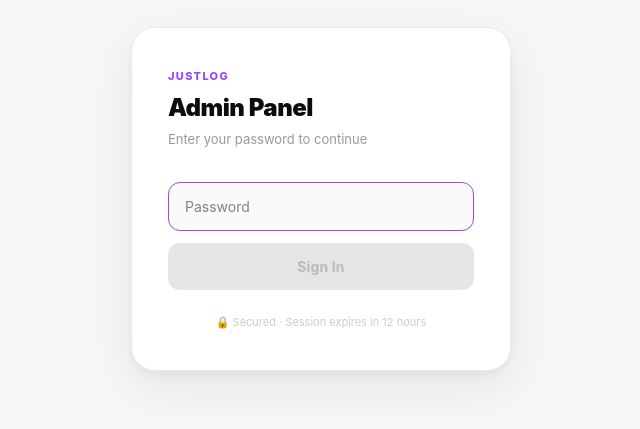
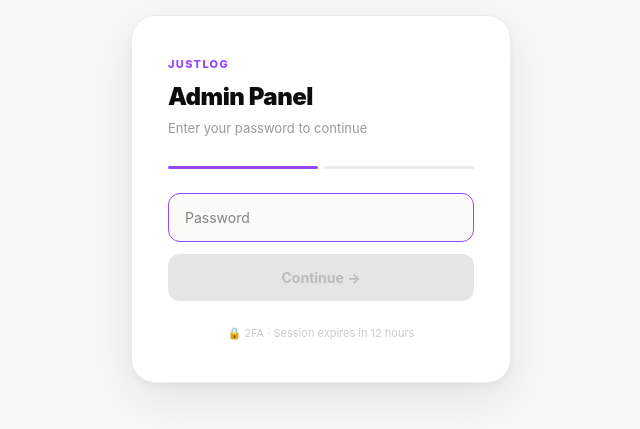
Before and after one commit to pavanjaya/justlog-admin, a Next.js app: page /login in a window 1280 px wide. Shown: the part 201-630 px from the top of the page, without its empty margins (319-959 px from the left). Built offline with nearby package versions, Linux system fonts and the light colour scheme.

Commit message:
Add 2FA: password + email OTP login via Resend

```diff
--- /dev/null
+++ b/app/api/auth/send-otp/route.ts
@@ -0,0 +1,56 @@
+import { NextRequest, NextResponse } from "next/server";
+import { checkRateLimit } from "@/lib/rateLimit";
+import { adminClient } from "@/lib/supabase";
+import { Resend } from "resend";
+
+const ADMIN_EMAIL = "jangidpavan@gmail.com";
+
+export async function POST(req: NextRequest) {
+  const ip = req.headers.get("x-forwarded-for")?.split(",")[0]?.trim() ?? "unknown";
+
+  const rate = checkRateLimit(ip);
+  if (!rate.allowed) {
+    const minutes = Math.ceil(rate.retryAfterMs / 60000);
+    return NextResponse.json({ error: `Too many attempts. Try again in ${minutes} minute${minutes !== 1 ? "s" : ""}.` }, { status: 429 });
+  }
+
+  const { password } = await req.json();
+  if (password !== process.env.ADMIN_PASSWORD) {
+    return NextResponse.json(
+      { error: `Wrong password. ${rate.remaining} attempt${rate.remaining !== 1 ? "s" : ""} remaining.` },
+      { status: 401 }
+    );
+  }
+
+  // Generate 6-digit OTP
+  const otp = Math.floor(100000 + Math.random() * 900000).toString();
+  const expiresAt = new Date(Date.now() + 5 * 60 * 1000).toISOString(); // 5 minutes
+
+  // Store OTP in Supabase
+  const db = adminClient();
+  await db.from("admin_otps").delete().eq("email", ADMIN_EMAIL); // clear old ones
+  await db.from("admin_otps").insert({ email: ADMIN_EMAIL, otp, expires_at: expiresAt });
+
+  // Send email via Resend
+  const resend = new Resend(process.env.RESEND_API_KEY);
+  const { error } = await resend.emails.send({
+    from: "Justlog Admin <noreply@justlog.live>",
+    to: ADMIN_EMAIL,
+    subject: `Your admin login code: ${otp}`,
+    html: `
+      <div style="font-family: -apple-system, sans-serif; max-width: 400px; margin: 0 auto; padding: 40px 24px;">
+        <div style="font-size: 11px; font-weight: 800; color: #9748FF; letter-spacing: 0.1em; text-transform: uppercase; margin-bottom: 8px;">Justlog Admin</div>
+        <h1 style="font-size: 24px; font-weight: 900; color: #0d0d0d; margin: 0 0 8px;">Login Code</h1>
+        <p style="font-size: 14px; color: #666; margin: 0 0 32px;">Use this code to complete your admin login. It expires in 5 minutes.</p>
+        <div style="background: #F3F0FF; border-radius: 16px; padding: 24px; text-align: center; margin-bottom: 24px;">
+          <span style="font-size: 40px; font-weight: 900; color: #7C3AED; letter-spacing: 8px;">${otp}</span>
+        </div>
+        <p style="font-size: 12px; color: #bbb;">If you didn't request this, someone has your admin password. Change it immediately.</p>
+      </div>
+    `,
+  });
+
+  if (error) return NextResponse.json({ error: "Failed to send OTP email" }, { status: 500 });
+
+  return NextResponse.json({ ok: true });
+}
--- /dev/null
+++ b/app/api/auth/verify-otp/route.ts
@@ -0,0 +1,48 @@
+import { NextRequest, NextResponse } from "next/server";
+import { adminClient } from "@/lib/supabase";
+import { resetRateLimit } from "@/lib/rateLimit";
+
+const ADMIN_EMAIL = "jangidpavan@gmail.com";
+
+export async function POST(req: NextRequest) {
+  const ip = req.headers.get("x-forwarded-for")?.split(",")[0]?.trim() ?? "unknown";
+  const { otp } = await req.json();
+
+  const db = adminClient();
+  const { data } = await db
+    .from("admin_otps")
+    .select("*")
+    .eq("email", ADMIN_EMAIL)
+    .single();
+
+  if (!data) {
+    return NextResponse.json({ error: "No OTP found. Request a new one." }, { status: 401 });
+  }
+
+  if (new Date(data.expires_at) < new Date()) {
+    await db.from("admin_otps").delete().eq("email", ADMIN_EMAIL);
+    return NextResponse.json({ error: "OTP expired. Request a new one." }, { status: 401 });
+  }
+
+  if (data.otp !== otp) {
+    return NextResponse.json({ error: "Incorrect code. Try again." }, { status: 401 });
+  }
+
+  // Valid — clean up OTP and set session cookie
+  await db.from("admin_otps").delete().eq("email", ADMIN_EMAIL);
+  resetRateLimit(ip);
+
+  // Log successful login
+  try {
+    await db.from("admin_login_logs").insert({ ip, email: ADMIN_EMAIL, success: true });
+  } catch {}
+
+  const res = NextResponse.json({ ok: true });
+  res.cookies.set("admin-token", process.env.ADMIN_PASSWORD!, {
+    httpOnly: true,
+    secure: true,
+    sameSite: "lax",
+    maxAge: 60 * 60 * 12, // 12 hours
+  });
+  return res;
+}
--- a/app/login/page.tsx
+++ b/app/login/page.tsx
@@ -1,25 +1,55 @@
 "use client";
 import { useState } from "react";
 
+type Step = "password" | "otp";
+
 export default function LoginPage() {
+  const [step, setStep] = useState<Step>("password");
   const [password, setPassword] = useState("");
+  const [otp, setOtp] = useState("");
   const [loading, setLoading] = useState(false);
   const [error, setError] = useState("");
 
-  async function handleLogin() {
+  async function handlePassword() {
     setLoading(true); setError("");
-    const res = await fetch("/api/auth/login", {
+    const res = await fetch("/api/auth/send-otp", {
       method: "POST",
       headers: { "Content-Type": "application/json" },
       body: JSON.stringify({ password }),
     });
+    const data = await res.json().catch(() => ({}));
+    if (res.ok) {
+      setStep("otp");
+    } else {
+      setError(data.error ?? "Wrong password");
+    }
+    setLoading(false);
+  }
+
+  async function handleOtp() {
+    setLoading(true); setError("");
+    const res = await fetch("/api/auth/verify-otp", {
+      method: "POST",
+      headers: { "Content-Type": "application/json" },
+      body: JSON.stringify({ otp }),
+    });
+    const data = await res.json().catch(() => ({}));
     if (res.ok) {
       window.location.href = "/";
     } else {
-      const data = await res.json().catch(() => ({}));
-      setError(data.error ?? "Wrong password");
+      setError(data.error ?? "Invalid code");
       setLoading(false);
     }
+  }
+
+  async function resendOtp() {
+    setError("");
+    setOtp("");
+    await fetch("/api/auth/send-otp", {
+      method: "POST",
+      headers: { "Content-Type": "application/json" },
+      body: JSON.stringify({ password }),
+    });
   }
 
   return (
@@ -34,68 +64,122 @@ export default function LoginPage() {
         border: "1px solid #EBEBEB",
       }}>
         {/* Logo */}
-        <div style={{ marginBottom: 32 }}>
+        <div style={{ marginBottom: 28 }}>
           <div style={{ fontSize: 11, fontWeight: 800, color: "#9748FF", letterSpacing: "0.12em", textTransform: "uppercase", marginBottom: 6 }}>
             Justlog
           </div>
           <h1 style={{ fontSize: 24, fontWeight: 900, color: "#0d0d0d", letterSpacing: "-0.5px", marginBottom: 4 }}>
             Admin Panel
           </h1>
-          <p style={{ fontSize: 13, color: "#999" }}>Enter your password to continue</p>
+          <p style={{ fontSize: 13, color: "#999" }}>
+            {step === "password" ? "Enter your password to continue" : "Check your email for the 6-digit code"}
+          </p>
         </div>
 
-        {/* Input */}
-        <div style={{ marginBottom: 12 }}>
+        {/* Step indicator */}
+        <div style={{ display: "flex", gap: 6, marginBottom: 24 }}>
+          {(["password", "otp"] as Step[]).map((s, i) => (
+            <div key={s} style={{
+              flex: 1, height: 3, borderRadius: 2,
+              background: step === "otp" ? "#9748FF" : i === 0 ? "#9748FF" : "#EBEBEB",
+              transition: "background 0.3s",
+            }} />
+          ))}
+        </div>
+
+        {step === "password" ? (
+          <>
             <input
               type="password"
               placeholder="Password"
               value={password}
               onChange={e => setPassword(e.target.value)}
-            onKeyDown={e => e.key === "Enter" && !loading && password && handleLogin()}
+              onKeyDown={e => e.key === "Enter" && !loading && password && handlePassword()}
               autoFocus
               style={{
-              width: "100%", padding: "13px 16px",
+                width: "100%", padding: "13px 16px", marginBottom: 12,
                 border: "1.5px solid #EBEBEB", borderRadius: 12,
                 fontSize: 14, color: "#0d0d0d", background: "#FAFAF9",
                 outline: "none", boxSizing: "border-box",
-              transition: "border-color 0.15s",
               }}
               onFocus={e => (e.currentTarget.style.borderColor = "#9748FF")}
               onBlur={e => (e.currentTarget.style.borderColor = "#EBEBEB")}
             />
+            {error && <ErrorBox message={error} />}
+            <button onClick={handlePassword} disabled={loading || !password} style={btnStyle(!!password && !loading)}>
+              {loading ? "Sending code…" : "Continue →"}
+            </button>
+          </>
+        ) : (
+          <>
+            <div style={{ background: "#F3F0FF", borderRadius: 12, padding: "12px 16px", marginBottom: 16, fontSize: 13, color: "#7C3AED" }}>
+              Code sent to <strong>jangidpavan@gmail.com</strong> · expires in 5 min
             </div>
+            <input
+              type="text"
+              inputMode="numeric"
+              placeholder="000000"
+              maxLength={6}
+              value={otp}
+              onChange={e => setOtp(e.target.value.replace(/\D/g, ""))}
+              onKeyDown={e => e.key === "Enter" && !loading && otp.length === 6 && handleOtp()}
+              autoFocus
+              style={{
+                width: "100%", padding: "13px 16px", marginBottom: 12,
+                border: "1.5px solid #EBEBEB", borderRadius: 12,
+                fontSize: 24, fontWeight: 800, color: "#0d0d0d", background: "#FAFAF9",
+                outline: "none", boxSizing: "border-box", letterSpacing: 8, textAlign: "center",
+              }}
+              onFocus={e => (e.currentTarget.style.borderColor = "#9748FF")}
+              onBlur={e => (e.currentTarget.style.borderColor = "#EBEBEB")}
+            />
+            {error && <ErrorBox message={error} />}
+            <button onClick={handleOtp} disabled={loading || otp.length !== 6} style={btnStyle(otp.length === 6 && !loading)}>
+              {loading ? "Verifying…" : "Sign In"}
+            </button>
+            <div style={{ display: "flex", justifyContent: "space-between", marginTop: 14 }}>
+              <button onClick={() => { setStep("password"); setError(""); setOtp(""); }} style={linkStyle}>
+                ← Back
+              </button>
+              <button onClick={resendOtp} style={linkStyle}>
+                Resend code
+              </button>
+            </div>
+          </>
+        )}
 
-        {/* Error */}
-        {error && (
+        <p style={{ fontSize: 11, color: "#ccc", textAlign: "center", marginTop: 24 }}>
+          🔒 2FA · Session expires in 12 hours
+        </p>
+      </div>
+    </div>
+  );
+}
+
+function ErrorBox({ message }: { message: string }) {
+  return (
     <div style={{
       background: "#FEF2F2", border: "1px solid #FEE2E2",
       borderRadius: 10, padding: "10px 14px", marginBottom: 12,
       fontSize: 12, fontWeight: 600, color: "#DC2626",
     }}>
-            {error}
-          </div>
-        )}
-
-        {/* Button */}
-        <button
-          onClick={handleLogin}
-          disabled={loading || !password}
-          style={{
-            width: "100%", padding: "13px 0", borderRadius: 12, border: "none",
-            background: password && !loading ? "#9748FF" : "#E5E5E5",
-            color: password && !loading ? "#fff" : "#bbb",
-            fontSize: 14, fontWeight: 700, cursor: password && !loading ? "pointer" : "not-allowed",
-            transition: "all 0.15s", letterSpacing: "0.01em",
-          }}
-        >
-          {loading ? "Signing in…" : "Sign In"}
-        </button>
-
-        {/* Footer */}
-        <p style={{ fontSize: 11, color: "#ccc", textAlign: "center", marginTop: 24 }}>
-          🔒 Secured · Session expires in 12 hours
-        </p>
-      </div>
+      {message}
     </div>
   );
 }
+
+function btnStyle(active: boolean) {
+  return {
+    width: "100%", padding: "13px 0", borderRadius: 12, border: "none",
+    background: active ? "#9748FF" : "#E5E5E5",
+    color: active ? "#fff" : "#bbb",
+    fontSize: 14, fontWeight: 700,
+    cursor: active ? "pointer" : "not-allowed",
+    transition: "all 0.15s",
+  } as React.CSSProperties;
+}
+
+const linkStyle: React.CSSProperties = {
+  background: "none", border: "none", cursor: "pointer",
+  fontSize: 12, fontWeight: 600, color: "#9748FF", padding: 0,
+};
--- a/package.json
+++ b/package.json
@@ -12,7 +12,8 @@
     "@supabase/supabase-js": "^2.110.2",
     "next": "16.2.10",
     "react": "19.2.4",
-    "react-dom": "19.2.4"
+    "react-dom": "19.2.4",
+    "resend": "^6.17.2"
   },
   "devDependencies": {
     "@tailwindcss/postcss": "^4",
```
Also changed, not shown: 1 other file (tests, documents, lock files or other folders). Lines whose indentation alone changed are shown as unchanged.
